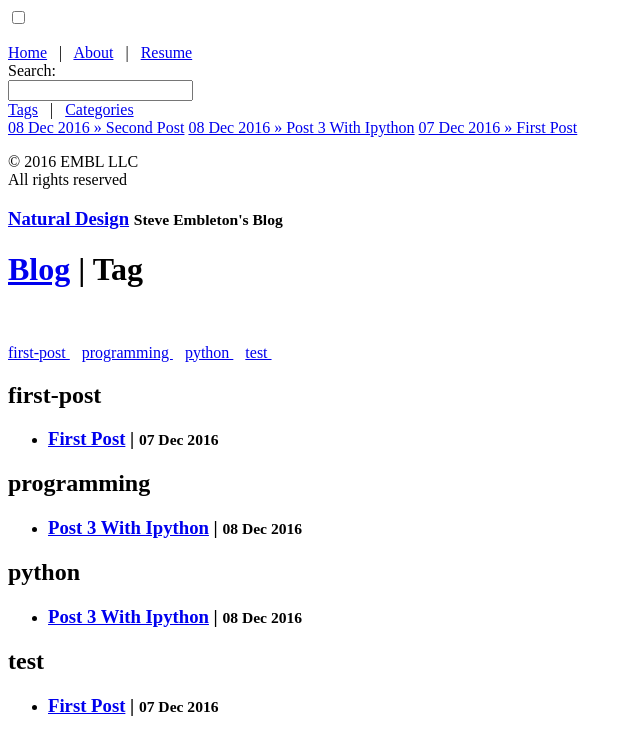
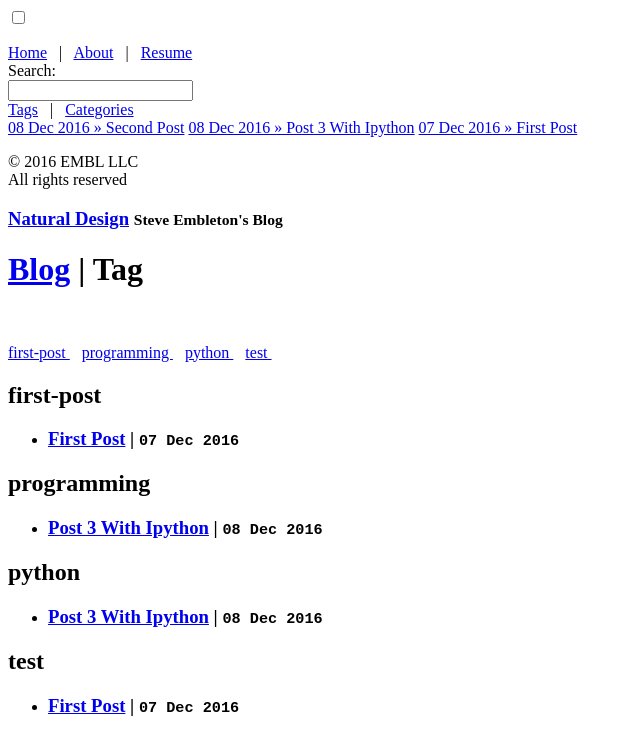
Before and after one commit to stembl/stembl.github.io, a Jekyll site: the page built from tag.html, in a window 1280 px wide. Shown: the top 755 px of the page, without its empty margins (0-640 px from the left). Built offline with Jekyll 4.4.1, drawn with Linux system fonts in a browser that asks for light colours.

Commit message:
tag test

```diff
--- a/tag.html
+++ b/tag.html
@@ -48,7 +48,7 @@ Here we generate all the tags.
   <li>
     <h3>
       <a href="{{ post.url }}">
-        {{ post.title }}</a>&nbsp;|&nbsp;<small>{{ post.date | date_to_string }}</small>
+        {{ post.title }}</a>&nbsp;|&nbsp;<code>{{ post.date | date_to_string }}</code>
 
 
       <!-- adds tags to the end of posts
```
